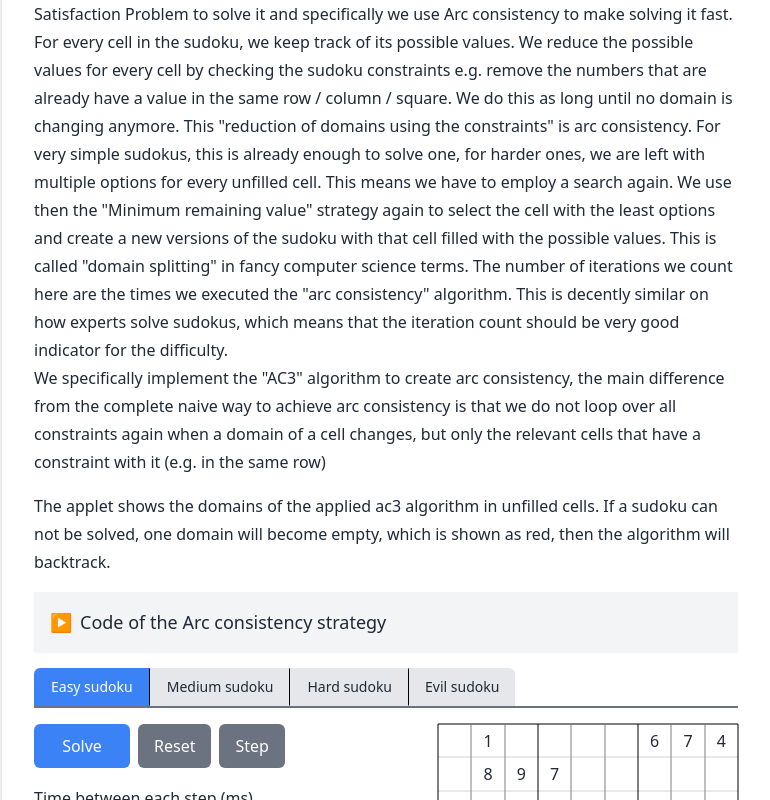
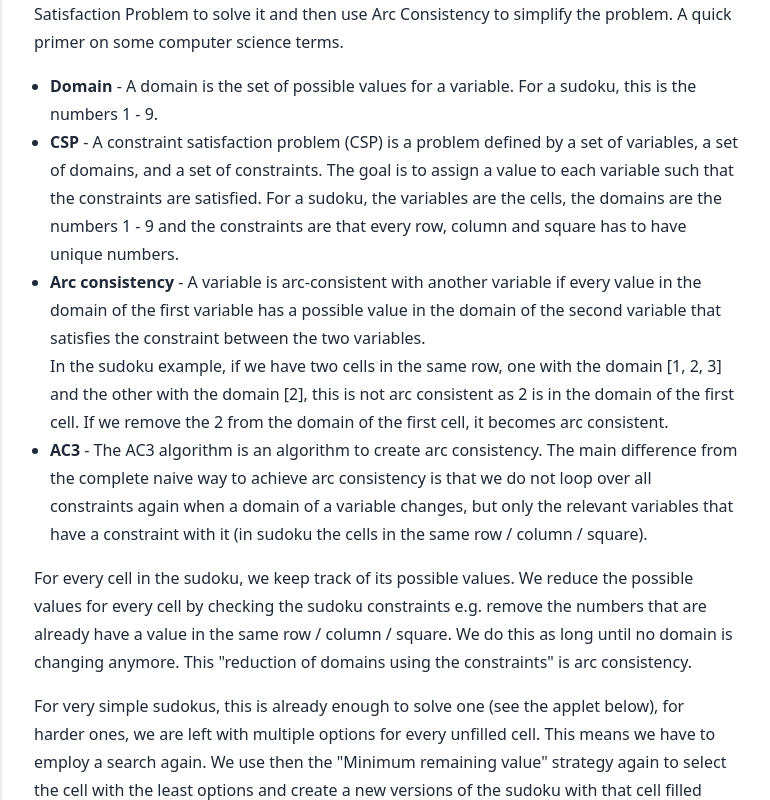
Before and after one commit to TN1ck/tn1ck.com, a Next.js app: page /blog/how-to-generate-sudokus in a window 1280 px wide. Shown: the part 2960-3760 px from the top of the page, without its empty margins (254-1024 px from the left). Built offline with nearby package versions, Linux system fonts and the light colour scheme.

Commit message:
chore: work on content

```diff
--- a/lib/sudoku/ac3.ts
+++ b/lib/sudoku/ac3.ts
@@ -9,6 +9,7 @@ import {
   toSimpleSudoku,
 } from "./common"
 
+// We track the possible values (its domain) for each cell.
 export type DomainSudoku = number[][][]
 
 // AC3 algorithm. Returns the reduced domain sudoku and if it is solvable.
--- a/pages/blog/how-to-generate-sudokus.tsx
+++ b/pages/blog/how-to-generate-sudokus.tsx
@@ -373,6 +373,7 @@ const SudokuGenerator = ({
   strategy: (sudoku: SudokuGrid) => SudokuGrid[]
 }) => {
   const [seed, setSeed] = useState(0)
+  const [iterationGoal, setIterationGoal] = useState(50)
   const [sudoku, setSudoku] = useState<SudokuGrid>([
     [0, 0, 0, 0, 0, 0, 0, 0, 0],
     [0, 0, 0, 0, 0, 0, 0, 0, 0],
@@ -408,8 +409,6 @@ const SudokuGenerator = ({
     }
     return sudoku
   }
-
-  const iterationGoal = 50
 
   const validIterations = useCallback((cost: number): boolean => {
     const rateIterationsRelative = (cost: number): number => {
@@ -495,6 +494,19 @@ const SudokuGenerator = ({
             />
           </div>
           <div className="mt-4">
+            <label className="block" htmlFor="timeout">
+              Iteration goal (difficulty)
+            </label>
+            <input
+              className="w-20 border border-gray-300 rounded-md p-1"
+              min={1}
+              id="iterationGoal"
+              max={1000}
+              value={iterationGoal}
+              onChange={(e) => setIterationGoal(parseInt(e.target.value))}
+            />
+          </div>
+          <div className="mt-4">
             <div>Iterations: {iterations}</div>
           </div>
         </div>
@@ -545,10 +557,10 @@ const Hashcode: NextPage = () => {
           following function. We make it sudoku specific instead of completely
           generic for ease of use.
           <br />
-          Adding caching to prevent calculating the same branch multiple times
-          as well as making it stack based instead of recursive (JavaScript
-          sadly has no tail call optimization) is left as an exercise for the
-          reader.
+          Footnote: Adding caching to prevent calculating the same branch
+          multiple times as well as making it stack based instead of recursive
+          (JavaScript sadly has no tail call optimization) is left as an
+          exercise for the reader.
         </p>
         <Accordion title="Code of the depth first search">
           <CodeBlock language="typescript">
@@ -695,31 +707,62 @@ function minimumRemainingValueStrategy(
         <h3>Arc Consistency</h3>
         <p>
           We now embark on a different way to solve the sudoku, namely framing
-          it as a Constraint Satisfaction Problem to solve it and specifically
-          we use Arc consistency to make solving it fast.
-          <br />
+          it as a Constraint Satisfaction Problem to solve it and then use Arc
+          Consistency to simplify the problem. A quick primer on some computer
+          science terms.
+        </p>
+        <ul>
+          <li>
+            <strong>Domain</strong> - A domain is the set of possible values for
+            a variable. For a sudoku, this is the numbers 1 - 9.
+          </li>
+          <li>
+            <strong>CSP</strong> - A constraint satisfaction problem (CSP) is a
+            problem defined by a set of variables, a set of domains, and a set
+            of constraints. The goal is to assign a value to each variable such
+            that the constraints are satisfied. For a sudoku, the variables are
+            the cells, the domains are the numbers 1 - 9 and the constraints are
+            that every row, column and square has to have unique numbers.
+          </li>
+          <li>
+            <strong>Arc consistency</strong> - A variable is arc-consistent with
+            another variable if every value in the domain of the first variable
+            has a possible value in the domain of the second variable that
+            satisfies the constraint between the two variables.
+            <br />
+            In the sudoku example, if we have two cells in the same row, one
+            with the domain [1, 2, 3] and the other with the domain [2], this is
+            not arc consistent as 2 is in the domain of the first cell. If we
+            remove the 2 from the domain of the first cell, it becomes arc
+            consistent.
+          </li>
+          <li>
+            <strong>AC3</strong> - The AC3 algorithm is an algorithm to create
+            arc consistency. The main difference from the complete naive way to
+            achieve arc consistency is that we do not loop over all constraints
+            again when a domain of a variable changes, but only the relevant
+            variables that have a constraint with it (in sudoku the cells in the
+            same row / column / square).
+          </li>
+        </ul>
+        <p>
           For every cell in the sudoku, we keep track of its possible values. We
           reduce the possible values for every cell by checking the sudoku
           constraints e.g. remove the numbers that are already have a value in
           the same row / column / square. We do this as long until no domain is
           changing anymore. This "reduction of domains using the constraints" is
-          arc consistency. For very simple sudokus, this is already enough to
-          solve one, for harder ones, we are left with multiple options for
+          arc consistency.
+        </p>
+
+        <p>
+          For very simple sudokus, this is already enough to solve one (see the
+          applet below), for harder ones, we are left with multiple options for
           every unfilled cell. This means we have to employ a search again. We
           use then the "Minimum remaining value" strategy again to select the
           cell with the least options and create a new versions of the sudoku
           with that cell filled with the possible values. This is called "domain
-          splitting" in fancy computer science terms. The number of iterations
-          we count here are the times we executed the "arc consistency"
-          algorithm. This is decently similar on how experts solve sudokus,
-          which means that the iteration count should be very good indicator for
-          the difficulty.
-          <br />
-          We specifically implement the "AC3" algorithm to create arc
-          consistency, the main difference from the complete naive way to
-          achieve arc consistency is that we do not loop over all constraints
-          again when a domain of a cell changes, but only the relevant cells
-          that have a constraint with it (e.g. in the same row)
+          splitting" in fancy computer science terms. We again count the number
+          of iterations needed to solve the sudoku.
         </p>
         <p>
           The applet shows the domains of the applied ac3 algorithm in unfilled
@@ -928,7 +971,8 @@ export function AC3Strategy(sudoku: SudokuGrid): SudokuGrid[] {
           This is the raw data on how many iterations each solver took to solve
           the sudokus. You can also execute it yourself{" "}
           <Link href="/apps/benchmark-sudokus">here </Link> or look at the
-          source <a href="TODO">here</a>.
+          source <a href="TODO">here</a>. I skipped the most simple brute force,
+          as it would take ages to compute for even medium difficult sudokus.
         </p>
         <p>
           First let's draw a histogram of each strategy and each bucket to get
@@ -1019,41 +1063,56 @@ export function AC3Strategy(sudoku: SudokuGrid): SudokuGrid[] {
           still valid. Here is how they describe the algorithm:
         </p>
         <blockquote>
-          We use hill climbing to generate new puzzles having a call count close
-          to the call count we need. In this method, first of all, we generate
-          an initial puzzle with some random numbers inside it and calculate its
-          cost function. Then in each iteration, we randomly change one element
-          of this solution by adding, deleting, or changing a single number and
-          calculate the cost function again. After this, we check the new value
-          of the cost function for this new puzzle and compare it to the
-          previous one. If the cost is reduced, we accept the second puzzle as
-          the new solution and otherwise we undo the change. We do this process
-          until meeting the stopping criterion. The cost function for a given
-          puzzle is infinity for puzzles with none or more than one solutions.
-          For other puzzles, the cost is the absolute value of the current
-          puzzle’s call count minus the average call count of the given
-          difficulty level. For example if we want to generate an easy puzzle
-          and we want to consider the values demonstrated in Table I, then the
-          cost function for a puzzle having a unique solution is the absolute
-          value of its call count minus 6.234043. We stop the algorithm when we
-          have puzzles with costs close to zero. Depending on the level of
-          accuracy we need and the number of difficulty levels we have, we can
-          define the closeness of the cost function to zero.
+          "We use hill climbing to generate new puzzles having a call count
+          close to the call count we need. In this method, first of all, we
+          generate an initial puzzle with some random numbers inside it and
+          calculate its cost function. Then in each iteration, we randomly
+          change one element of this solution by adding, deleting, or changing a
+          single number and calculate the cost function again.
+          <br />
+          After this, we check the new value of the cost function for this new
+          puzzle and compare it to the previous one. If the cost is reduced, we
+          accept the second puzzle as the new solution and otherwise we undo the
+          change. We do this process until meeting the stopping criterion.
+          <br />
+          The cost function for a given puzzle is infinity for puzzles with none
+          or more than one solutions. For other puzzles, the cost is the
+          absolute value of the current puzzle’s call count minus the average
+          call count of the given difficulty level. For example if we want to
+          generate an easy puzzle and we want to consider the values
+          demonstrated in Table I, then the cost function for a puzzle having a
+          unique solution is the absolute value of its call count minus
+          6.234043.
+          <br />
+          We stop the algorithm when we have puzzles with costs close to zero.
+          Depending on the level of accuracy we need and the number of
+          difficulty levels we have, we can define the closeness of the cost
+          function to zero."
         </blockquote>
         <p>
           When I first read it, I thought "we generate an initial puzzle with
-          some random numbers inside it" would mean that I could start with a
-          Sudoku grid and put random numbers in it. But one needs an already
-          valid sudoku as else the hill climbing will not work as the cost
-          function for an invalid configuration should return infinite. While
-          theoretically it still works, it takes far too long to stumble upon a
-          valid configuration like this. I’m not entirely sure if they meant to
-          start with a valid Sudoku, but "initial puzzle with some random
-          numbers" does not sound like it. Furthermore, "just adding, deleting
-          or changing a single number" is not efficient, as again they, this can
-          lead to an invalid configuration quickly, albeit the hill climbing
-          will now be a bit faster, although we can easily guide the algorithm
-          more here.
+          some random numbers inside it" would mean that I could literally start
+          with a Sudoku grid and put random numbers in it.
+          <br />
+          But one needs an already valid sudoku as else the hill climbing will
+          not work as the cost function for an invalid configuration should
+          return infinite. While theoretically it still works, it takes far too
+          long to stumble upon a valid configuration like this.
+        </p>
+        <p>
+          I’m not entirely sure if they meant to start with a valid Sudoku, but
+          "initial puzzle with some random numbers" does not sound like it.
+          Furthermore, "just adding, deleting or changing a single number" is
+          not efficient, as again they, this can lead to an invalid
+          configuration quickly, albeit the hill climbing will now be a bit
+          faster, although we can easily guide the algorithm more here.
+        </p>
+        <p>
+          I find my algorithm to be more efficient and elegant as it is guided
+          by the sudokus constraints, namely we first search for a solvable
+          sudoku and then for a unique one, making the hill climbing afterwards
+          easier as our cost function will not return infinity. Their algorithm
+          will spend most of their time trying to stumble upon a valid sudoku.
         </p>
         <h3>Footnotes</h3>
         <blockquote>
```
